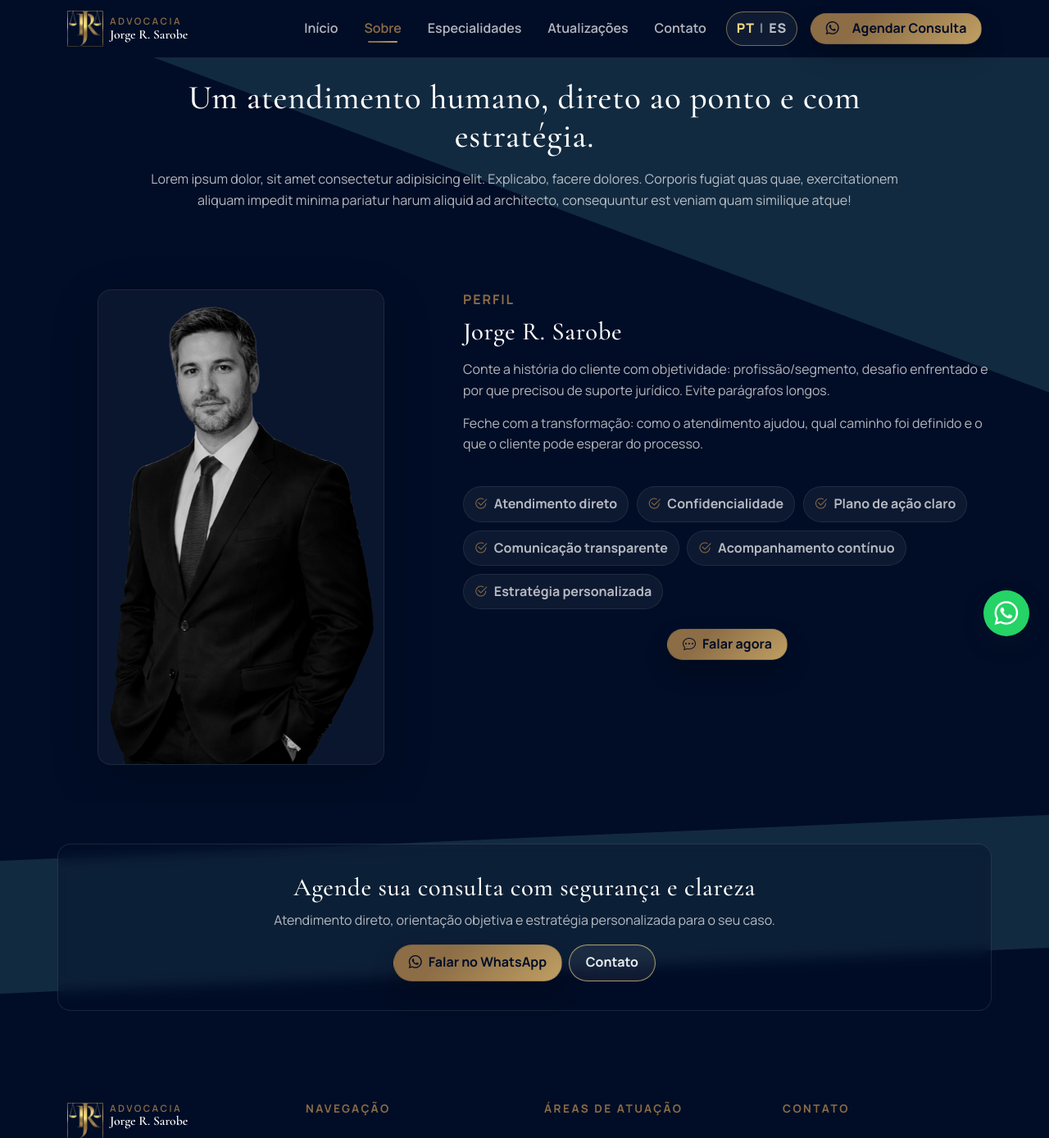
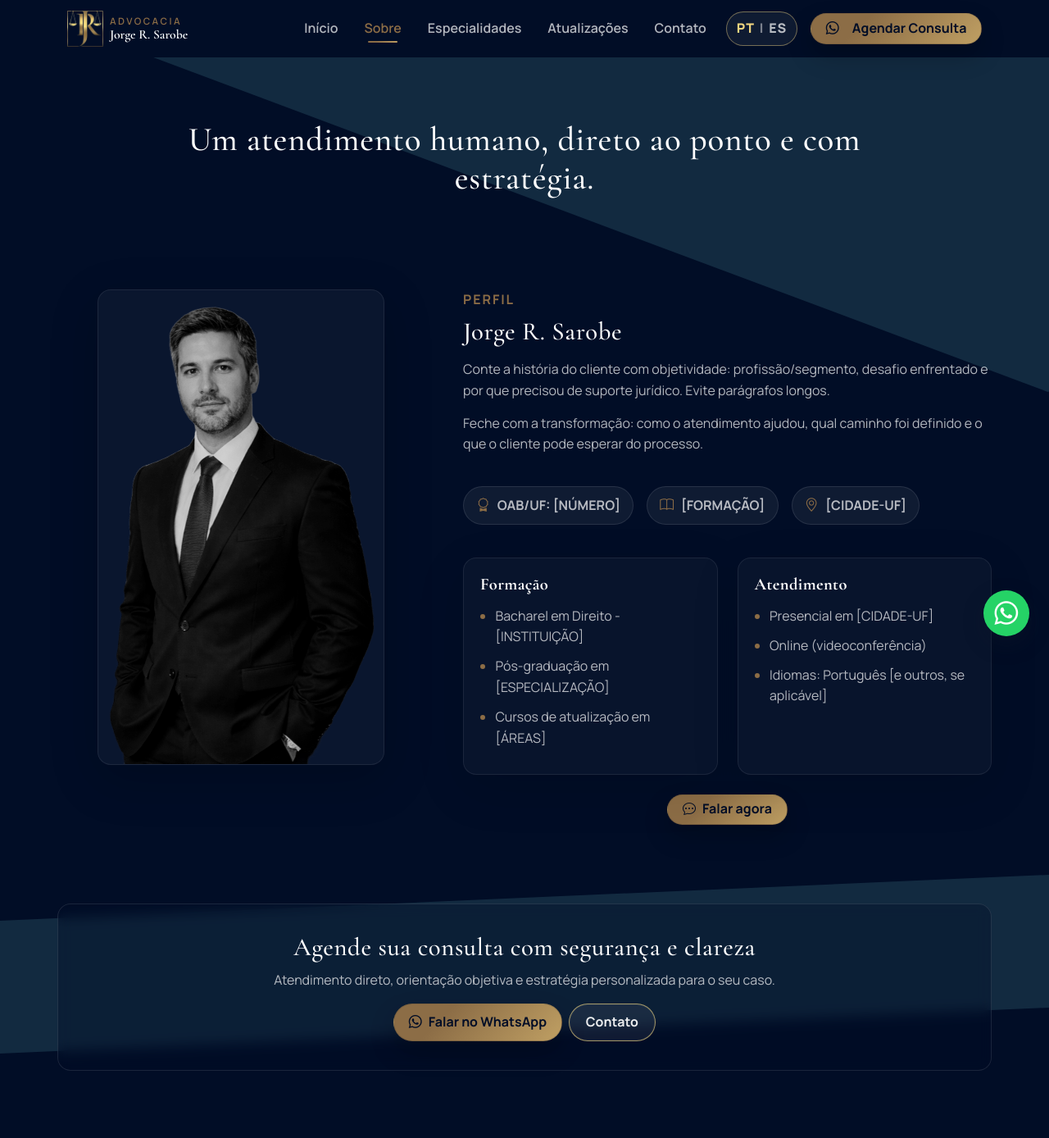
Before and after one commit to advjorgedev-pixel/site_institucional_web, a Django app: page /sobre/ in a window 1280 px wide. Shown: the top 1388 px of the page at 82% size. Run offline with Django 5.2, Linux system fonts and the light colour scheme; parts of the project's set-up code (start-up, migrations or seed data) failed here and were passed over; some libraries are stand-ins or nearby versions.

Commit message:
melhoria sobre

```diff
--- a/institucional/static/css/about_site.css
+++ b/institucional/static/css/about_site.css
@@ -1,8 +1,4 @@
 /* Client About */
-.client-about {
-    background: var(--color-navy-900);
-}
-
 
 .about-photo {
     max-width: 350px;
@@ -69,3 +65,58 @@
 .about-pill .bi {
     color: var(--color-gold-700);
 }
+
+
+/* =========================
+    About: chips + info cards
+========================= */
+.about-chips {
+    display: flex;
+    flex-wrap: wrap;
+    gap: .8rem 1rem;
+}
+
+.about-chip {
+    display: inline-flex;
+    align-items: center;
+    gap: .55rem;
+    padding: .55rem .95rem;
+    border-radius: 999px;
+    background: rgba(255, 255, 255, .06);
+    border: 1px solid rgba(255, 255, 255, .10);
+    color: var(--color-white-70);
+    font-weight: 700;
+}
+
+.about-chip .bi {
+    color: var(--color-gold-700);
+    font-size: 1.05rem;
+}
+
+/* cards */
+.about-info-card {
+    padding: 1.25rem 1.25rem;
+    border-radius: var(--radius-md);
+    background: rgba(255, 255, 255, .03);
+    border: 1px solid rgba(255, 255, 255, .08);
+    box-shadow: 0 18px 60px rgba(0, 0, 0, .12);
+}
+
+.about-info-title {
+    color: var(--color-white);
+    font-weight: 800;
+    margin-bottom: .9rem;
+}
+
+.about-info-list {
+    padding-left: 1.15rem;
+}
+
+.about-info-list li {
+    color: var(--color-white-70);
+    margin-bottom: .65rem;
+}
+
+.about-info-list li::marker {
+    color: var(--color-gold-700);
+}
--- a/institucional/templates/about/about_site.html
+++ b/institucional/templates/about/about_site.html
@@ -13,11 +13,13 @@
 
 {% block content %}
 {% translate "Um atendimento humano, direto ao ponto e com estratégia." as heroTitle %}
-{% translate "Lorem ipsum dolor, sit amet consectetur adipisicing elit. Explicabo, facere dolores. Corporis fugiat quas quae, exercitationem aliquam impedit minima pariatur harum aliquid ad architecto, consequuntur est veniam quam similique atque!" as heroText %}
+{% translate "Lorem ipsum dolor, sit amet consectetur adipisicing elit. Explicabo, facere dolores. Corporis fugiat quas
+quae, exercitationem aliquam impedit minima pariatur harum aliquid ad architecto, consequuntur est veniam quam similique
+atque!" as heroText %}
 {% include 'components/_hero.html' %}
 
 <!-- FOTO + TEXTO -->
-<section id="client-about" class="py-5 client-about">
+<section id="client-about" class="py-5">
     <div class="container-custom">
         <div class="row g-4 g-lg-5 align-items-start justify-content-center text-center text-lg-start">
 
@@ -60,19 +62,49 @@
                     </p>
                 </div>
 
-                <div class="about-highlights mt-4 justify-content-center justify-content-lg-start">
-                    <div class="about-pill"><i class="bi bi-check2-circle"></i> {% trans "Atendimento direto" %}</div>
-                    <div class="about-pill"><i class="bi bi-check2-circle"></i> {% trans "Confidencialidade" %}</div>
-                    <div class="about-pill"><i class="bi bi-check2-circle"></i> {% trans "Plano de ação claro" %}</div>
+                <!-- CHIPS (linha superior) -->
+                <div class="about-chips mt-4 justify-content-center justify-content-lg-start" data-aos="fade-up">
+                    <div class="about-chip">
+                        <i class="bi bi-award"></i> {% trans "OAB/UF: [NÚMERO]" %}
+                    </div>
 
-                    <div class="about-pill"><i class="bi bi-check2-circle"></i> {% trans "Comunicação transparente" %}
+                    <div class="about-chip">
+                        <i class="bi bi-book"></i> {% trans "[FORMAÇÃO]" %}
                     </div>
-                    <div class="about-pill"><i class="bi bi-check2-circle"></i> {% trans "Acompanhamento contínuo" %}
-                    </div>
-                    <div class="about-pill"><i class="bi bi-check2-circle"></i> {% trans "Estratégia personalizada" %}
+
+                    <div class="about-chip">
+                        <i class="bi bi-geo-alt"></i> {% trans "[CIDADE-UF]" %}
                     </div>
                 </div>
 
+                <!-- CARDS (Formação / Atendimento) -->
+                <div class="row g-3 g-lg-4 mt-3" data-aos="fade-up" data-aos-delay="100">
+
+                    <div class="col-12 col-lg-6">
+                        <div class="about-info-card h-100">
+                            <h3 class="about-info-title">{% trans "Formação" %}</h3>
+
+                            <ul class="about-info-list mb-0">
+                                <li>{% trans "Bacharel em Direito - [INSTITUIÇÃO]" %}</li>
+                                <li>{% trans "Pós-graduação em [ESPECIALIZAÇÃO]" %}</li>
+                                <li>{% trans "Cursos de atualização em [ÁREAS]" %}</li>
+                            </ul>
+                        </div>
+                    </div>
+
+                    <div class="col-12 col-lg-6">
+                        <div class="about-info-card h-100">
+                            <h3 class="about-info-title">{% trans "Atendimento" %}</h3>
+
+                            <ul class="about-info-list mb-0">
+                                <li>{% trans "Presencial em [CIDADE-UF]" %}</li>
+                                <li>{% trans "Online (videoconferência)" %}</li>
+                                <li>{% trans "Idiomas: Português [e outros, se aplicável]" %}</li>
+                            </ul>
+                        </div>
+                    </div>
+
+                </div>
 
 
                 <div class="mt-4 d-flex justify-content-center">
```
